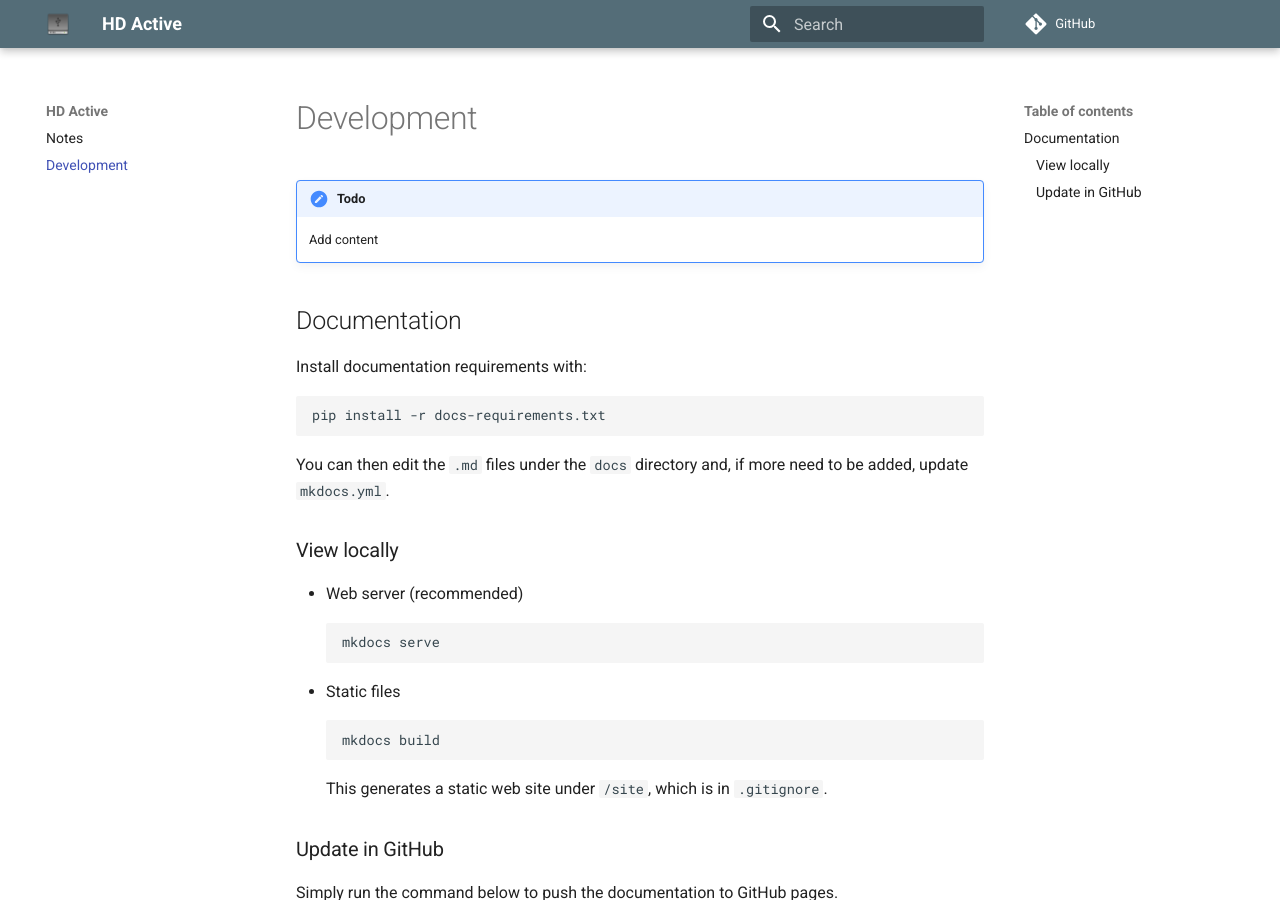
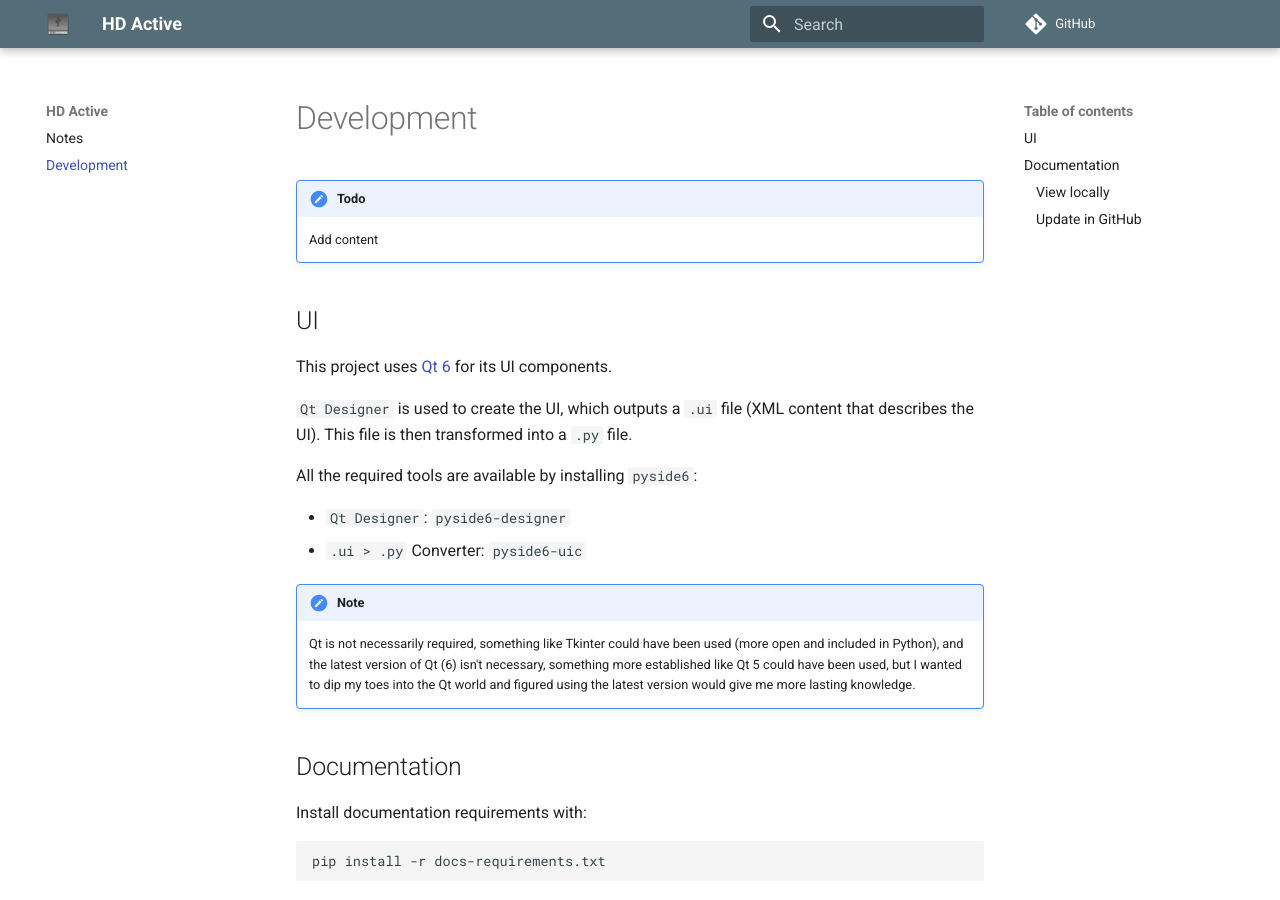
Before and after one commit to joaonc/hd_active, an MkDocs documentation site: the page built from docs/development.md, in a window 1280 px wide and 900 px high. Built offline with MkDocs 1.6.1 and Material for MkDocs 9.7.7, drawn with Linux system fonts in a browser that asks for light colours; comment, search, counter and statistics services are not loaded.

Commit message:
More docs.

```diff
--- a/docs/development.md
+++ b/docs/development.md
@@ -3,6 +3,23 @@
 !!! TODO
 
     Add content
+
+## UI
+This project uses [Qt 6](https://www.qt.io) for its UI components.
+
+`Qt Designer` is used to create the UI, which outputs a `.ui` file (XML content that describes the UI). This file is
+then transformed into a `.py` file.
+
+All the required tools are available by installing `pyside6`:
+
+* `Qt Designer`: `pyside6-designer`
+* `.ui > .py` Converter: `pyside6-uic`
+
+!!! Note
+
+    Qt is not necessarily required, something like Tkinter could have been used (more open and included in Python), and
+    the latest version of Qt (6) isn't necessary, something more established like Qt 5 could have been used, but I
+    wanted to dip my toes into the Qt world and figured using the latest version would give me more lasting knowledge.
 
 ## Documentation
 Install documentation requirements with:
```
Also changed, not shown: README.md (+1 -1 lines).
